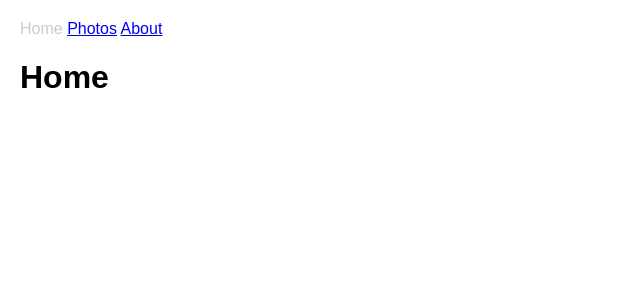
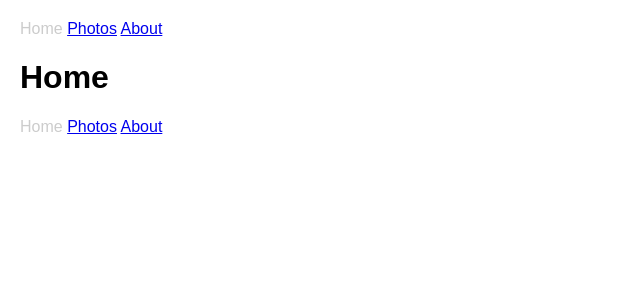
Before and after one commit to Austin1780/demo_photos_spa, a React (Create React App) app: page / in a window 1280 px wide. Shown: the top 300 px of the page, without its empty margins (0-640 px from the left). Built offline with nearby package versions, Linux system fonts and the light colour scheme.

Commit message:
Adds photo view page and scrolltotop helper

```diff
--- a/src/components/App.js
+++ b/src/components/App.js
@@ -7,13 +7,15 @@ import {
 } from 'react-router-dom'
 import About from './About'
 import PhotosContainer from './PhotosContainer'
+import PhotoContainer from './PhotoContainer'
+import ScrollToTop from './ScrollToTop'
 
 const NavLinks = () => (
   <div className="NavLinks">
     <NavLink activeClassName="active" exact to="/">
       Home
     </NavLink>{' '}
-    <NavLink activeClassName="active" to="/photos">
+    <NavLink activeClassName="active" exact to="/photos">
       Photos
     </NavLink>{' '}
     <NavLink activeClassName="active" to="/about">
@@ -24,16 +26,19 @@ const NavLinks = () => (
 
 const App = () => (
   <Router>
-    <div>
+    <ScrollToTop>
       <NavLinks />
 
       <Switch>
         <Route exact path="/" render={() => <h1>Home</h1>} />
+        <Route path="/photos/:id" component={PhotoContainer} />
         <Route path="/photos" component={PhotosContainer} />
         <Route path="/about" component={About} />
         <Route render={() => <h1>Page not found</h1>} />
       </Switch>
-    </div>
+
+      <NavLinks />
+    </ScrollToTop>
   </Router>
 )
 
--- /dev/null
+++ b/src/components/PhotoContainer.js
@@ -0,0 +1,29 @@
+import React from 'react'
+import {connect} from 'react-redux'
+import {findPhoto} from '../helpers'
+
+const Photo = ({photo}) => {
+  const comments = photo.comments.data.map((comment) => (
+    <p key={comment.id}>
+      <strong>@{comment.from.username}</strong>: {comment.text}
+    </p>
+  ))
+
+  return (
+    <div className="Photo">
+      <h1>Photo by @{photo.user.username}</h1>
+      <img
+        src={photo.images.low_resolution.url}
+        alt={photo.caption ? photo.caption.text : photo.id} />
+      {comments}
+    </div>
+  )
+}
+
+const mapStateToProps = (state, ownProps) => {
+  return {
+    photo: findPhoto(ownProps.match.params.id, state.photos),
+  }
+}
+
+export default connect(mapStateToProps)(Photo)
--- a/src/components/PhotosContainer.js
+++ b/src/components/PhotosContainer.js
@@ -1,13 +1,16 @@
 import React from 'react'
 import {connect} from 'react-redux'
+import {Link} from 'react-router-dom'
 
 const Photos = ({photos, filters}) => {
   const photoCards = photos.map((photo) =>(
     <div className="PhotoCard" key={photo.id}>
-      <img
-        src={photo.images.thumbnail.url}
-        alt={photo.caption ? photo.caption.text : photo.id}
-      />
+      <Link to={`/photos/${photo.id}`}>
+        <img
+          src={photo.images.thumbnail.url}
+          alt={photo.caption ? photo.caption.text : photo.id}
+        />
+      </Link>
     </div>
   ))
 
--- a/src/components/ScrollToTop.js
+++ b/src/components/ScrollToTop.js
@@ -1,5 +1,5 @@
 import React, {Component} from 'react';
-// import {withRouter} from 'react-router-dom'
+import {withRouter} from 'react-router-dom'
 
 class ScrollToTop extends Component {
   componentDidUpdate(prevProps) {
@@ -13,5 +13,4 @@ class ScrollToTop extends Component {
   }
 }
 
-// export default withRouter(ScrollToTop)
-export default ScrollToTop
+export default withRouter(ScrollToTop)
```
